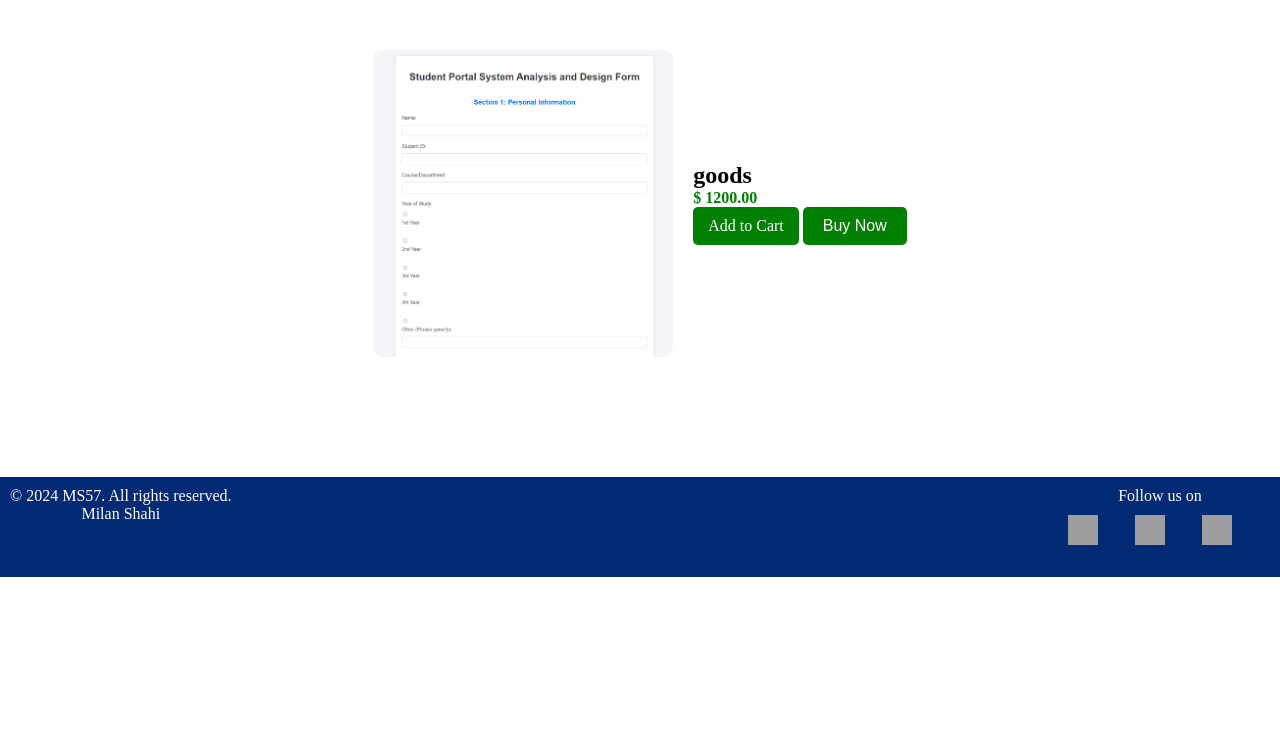
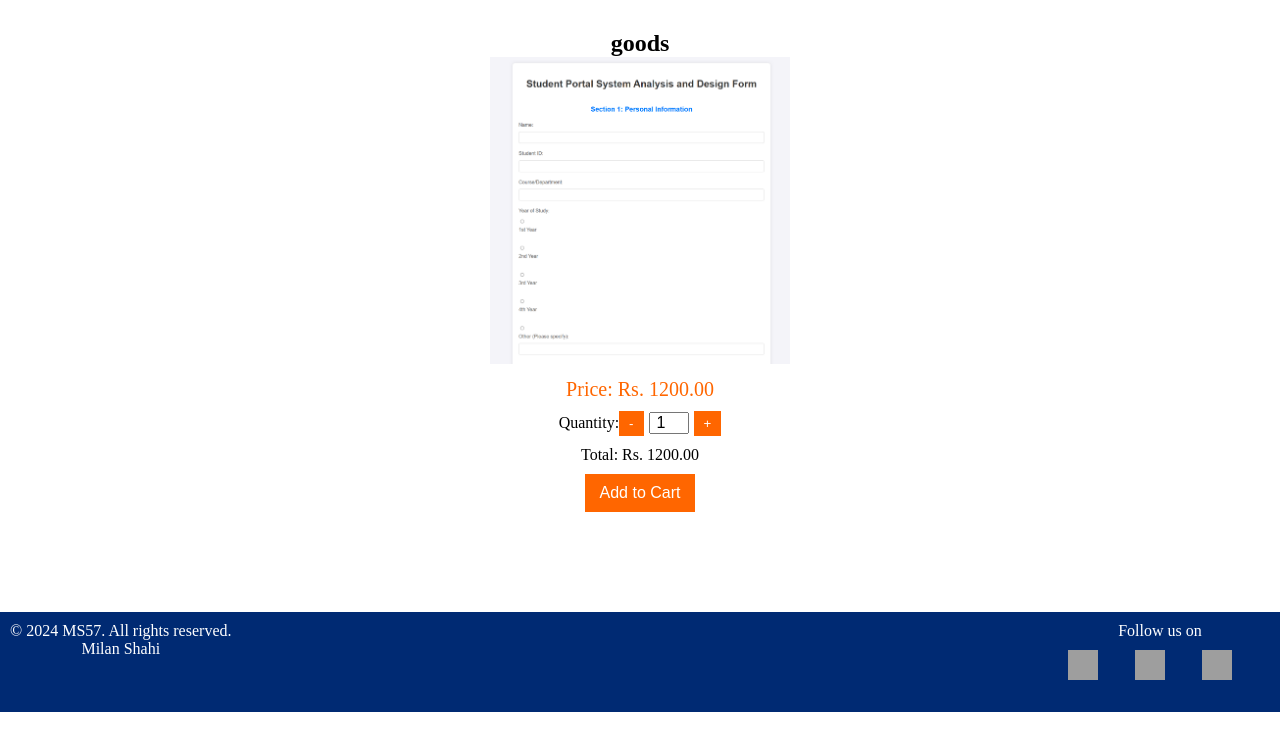
Before and after one commit to milanshahi57/nepstore, a Django app: a page that uses nepmart/templates/product_detail.html in a window 1280 px wide. Shown: the part 70-800 px from the top of the page. Run offline with Django 5.2, Linux system fonts and the light colour scheme; data comes from the database, SQL or seed files in the repository; both versions use the stored data as it was after the commit; grey boxes are pictures that could not be loaded.

Commit message:
product_detail page edited

```diff
--- a/nepmart/static/css/product.css
+++ b/nepmart/static/css/product.css
@@ -41,37 +41,3 @@
     color: green;
     font-weight: bold;
 }
-
-/* Product detail page */
-.product-detail {
-    display: flex;
-    gap: 20px;
-    padding: 20px;
-    align-items: center;
-    justify-content: center;
-    margin-top: 100px;
-}
-
-.product-detail-img {
-    width: 300px;
-    height: auto;
-    border-radius: 10px;
-}
-
-.product-detail-info {
-    text-align: left;
-}
-
-.buy-btn {
-    background: green;
-    color: white;
-    padding: 10px 20px;
-    border: none;
-    cursor: pointer;
-    font-size: 16px;
-    border-radius: 5px;
-}
-
-.buy-btn:hover {
-    background: darkgreen;
-}
--- /dev/null
+++ b/nepmart/static/css/product_detail.css
@@ -0,0 +1,64 @@
+/* Product detail page */
+.product-detail {
+    max-width: 500px;
+    margin: auto;
+    text-align: center;
+    margin-top: 100px;
+
+}
+
+.product-title {
+    font-size: 24px;
+    font-weight: bold;
+}
+
+.product-image {
+    width: 100%;
+    max-width: 300px;
+    margin-bottom: 10px;
+}
+
+.product-price {
+    font-size: 20px;
+    color: #ff6600;
+}
+
+.product-quantity {
+    display: flex;
+    align-items: center;
+    justify-content: center;
+    margin: 10px 0;
+}
+
+.qty-btn {
+    background-color: #ff6600;
+    color: white;
+    border: none;
+    padding: 5px 10px;
+    cursor: pointer;
+}
+
+.qty-btn:hover {
+    background-color: #e65c00;
+}
+
+#quantity {
+    width: 40px;
+    text-align: center;
+    font-size: 16px;
+    margin: 0 5px;
+}
+
+.add-to-cart-btn {
+    background-color: #ff6600;
+    color: white;
+    border: none;
+    padding: 10px 15px;
+    font-size: 16px;
+    cursor: pointer;
+    margin-top: 10px;
+}
+
+.add-to-cart-btn:hover {
+    background-color: #e65c00;
+}
--- a/nepmart/templates/product_detail.html
+++ b/nepmart/templates/product_detail.html
@@ -2,16 +2,58 @@
 {% load static %}
 
 {% block content %}
-<link rel="stylesheet" href="{% static 'css/product.css' %}">
+<link rel="stylesheet" type="text/css" href="{% static 'css/product_detail.css' %}">
 
 <div class="product-detail">
-    <img src="{{ product.image.url }}" alt="{{ product.name }}" class="product-detail-img">
-    <div class="product-detail-info">
-        <h2>{{ product.name }}</h2>
-        <p class="price">$ {{ product.price }}</p>
-        <a href="{% url 'add_to_cart' product.id %}" class="cart__add-btn">Add to Cart</a>
-        <button class="buy-btn">Buy Now</button>
+    <h2 class="product-title">{{ product.name }}</h2>
+    <img src="{{ product.image.url }}" alt="{{ product.name }}" class="product-image">
+
+    <p class="product-price">Price: Rs. <span id="product-price">{{ product.price }}</span></p>
+
+    <!-- Quantity Selector -->
+    <div class="product-quantity">
+        <label for="quantity">Quantity:</label>
+        <button type="button" class="qty-btn" onclick="decreaseQuantity()">-</button>
+        <input type="number" id="quantity" name="quantity" value="1" min="1">
+        <button type="button" class="qty-btn" onclick="increaseQuantity()">+</button>
     </div>
+
+    <!-- Total Price -->
+    <p>Total: Rs. <span id="total-price">{{ product.price }}</span></p>
+
+    <!-- Add to Cart Form -->
+    <form method="POST" action="{% url 'add_to_cart' product.id %}">
+        {% csrf_token %}
+        <input type="hidden" name="quantity" id="hidden-quantity" value="1">
+        <button type="submit" class="add-to-cart-btn">Add to Cart</button>
+    </form>
 </div>
 
+<script>
+    const productPrice = {{ product.price }};
+    const quantityInput = document.getElementById('quantity');
+    const totalPriceElement = document.getElementById('total-price');
+    const hiddenQuantity = document.getElementById('hidden-quantity');
+
+    function updateTotalPrice() {
+        let quantity = parseInt(quantityInput.value);
+        totalPriceElement.innerText = (quantity * productPrice).toFixed(2);
+        hiddenQuantity.value = quantity;
+    }
+
+    function increaseQuantity() {
+        quantityInput.value = parseInt(quantityInput.value) + 1;
+        updateTotalPrice();
+    }
+
+    function decreaseQuantity() {
+        if (quantityInput.value > 1) {
+            quantityInput.value = parseInt(quantityInput.value) - 1;
+            updateTotalPrice();
+        }
+    }
+
+    quantityInput.addEventListener('input', updateTotalPrice);
+</script>
+
 {% endblock %}
```
Also changed, not shown: db.sqlite3.
